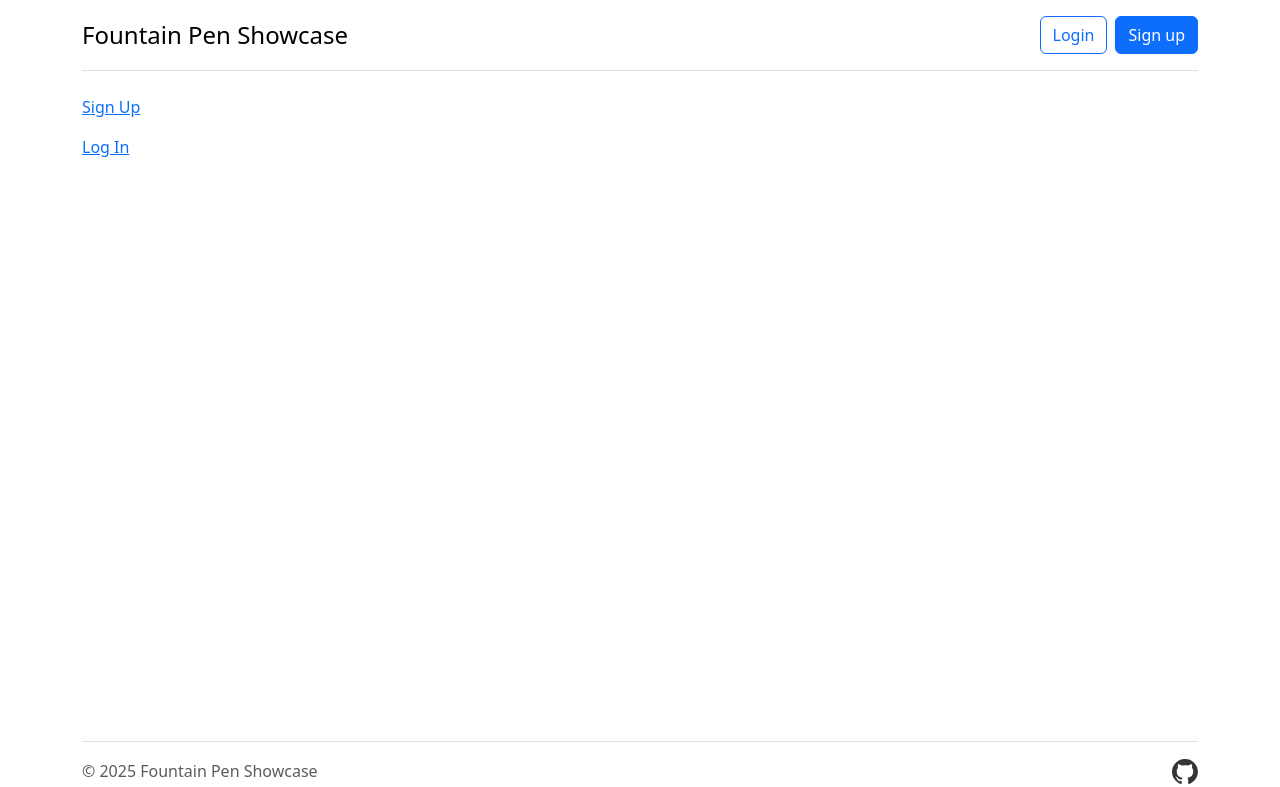
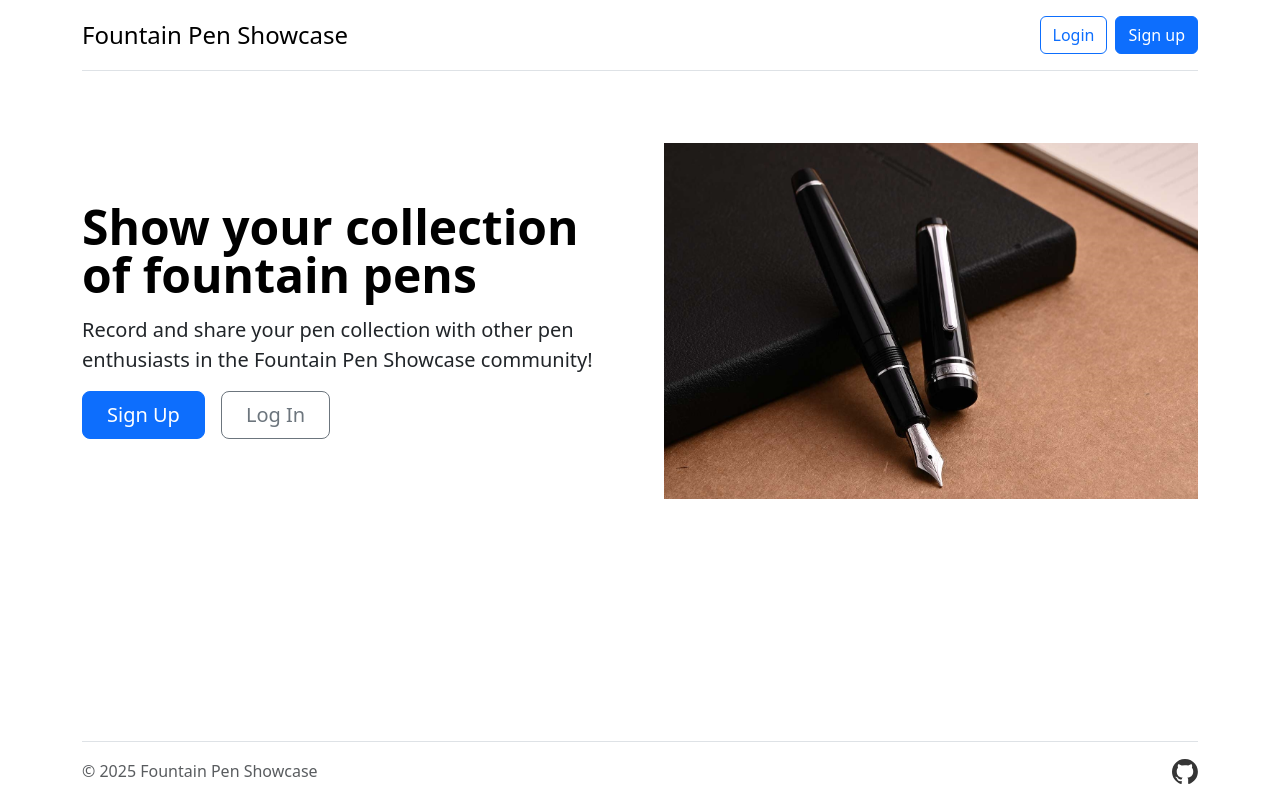
Before and after one commit to jcstlo/fp-showcase, a Django app: page / in a window 1280 px wide. Shown: the top 787 px of the page. Run offline with Django 5.2, Linux system fonts and the light colour scheme; parts of the project's set-up code (start-up, migrations or seed data) failed here and were passed over.

Commit message:
Add hero to logged out homepage

```diff
--- a/templates/home.html
+++ b/templates/home.html
@@ -1,4 +1,5 @@
 {% extends "_base.html" %}
+{% load static %}
 
 {% block title %}Home{% endblock title %}
 
@@ -38,7 +39,23 @@
 </div>
 
 {% else %}
-<p><a href="{% url 'signup' %}">Sign Up</a></p>
-<p><a href="{% url 'login' %}">Log In</a></p>
+<div class="row flex-lg-row-reverse align-items-center g-5 py-5">
+  <div class="col-10 col-sm-8 col-lg-6">
+    <img src="{% static 'images/fountain_pen_homepage.jpg' %}" class="d-block mx-lg-auto img-fluid" alt="Bootstrap Themes" width="700" height="500" loading="lazy">
+  </div>
+  <div class="col-lg-6">
+    <h1 class="display-5 fw-bold text-body-emphasis lh-1 mb-3">Show your collection of fountain pens</h1>
+    <p class="lead">Record and share your pen collection with other pen enthusiasts in the Fountain Pen Showcase community!</p>
+    <div class="d-grid gap-2 d-md-flex justify-content-md-start">
+      <a href="{% url 'signup' %}">
+        <button type="button" class="btn btn-primary btn-lg px-4 me-md-2">Sign Up</button>
+      </a>
+      <a href="{% url 'login' %}">
+        <button type="button" class="btn btn-outline-secondary btn-lg px-4">Log In</button>
+      </a>
+    </div>
+  </div>
+</div>
+
 {% endif %}
 {% endblock content %}
```
Also changed, not shown: static/images/fountain_pen_homepage.jpg (added).
